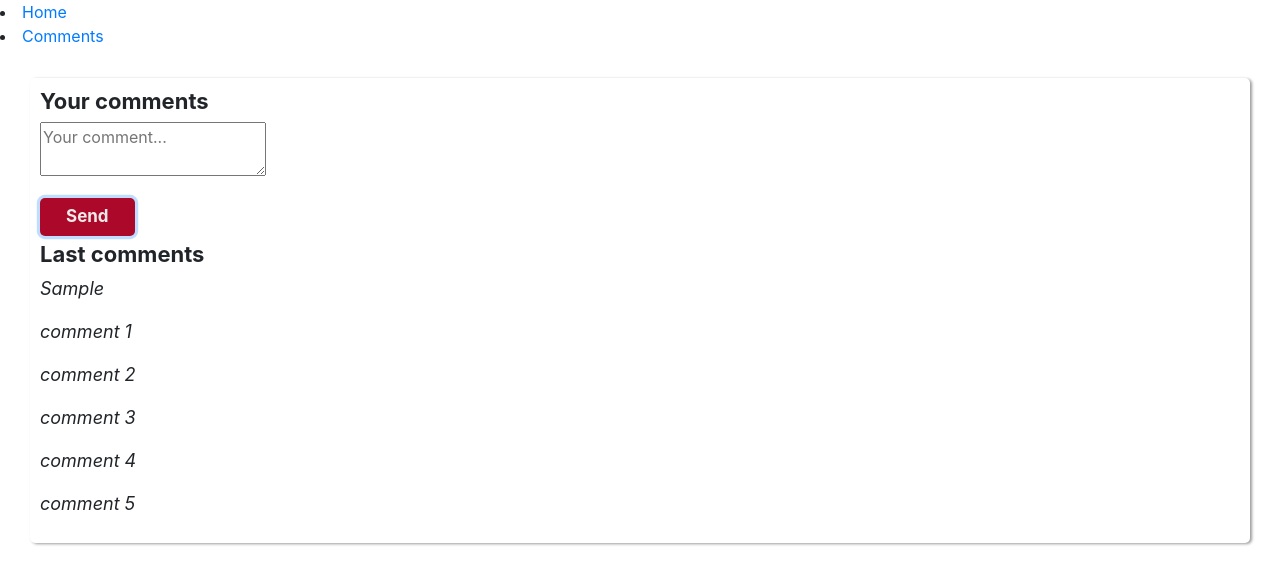
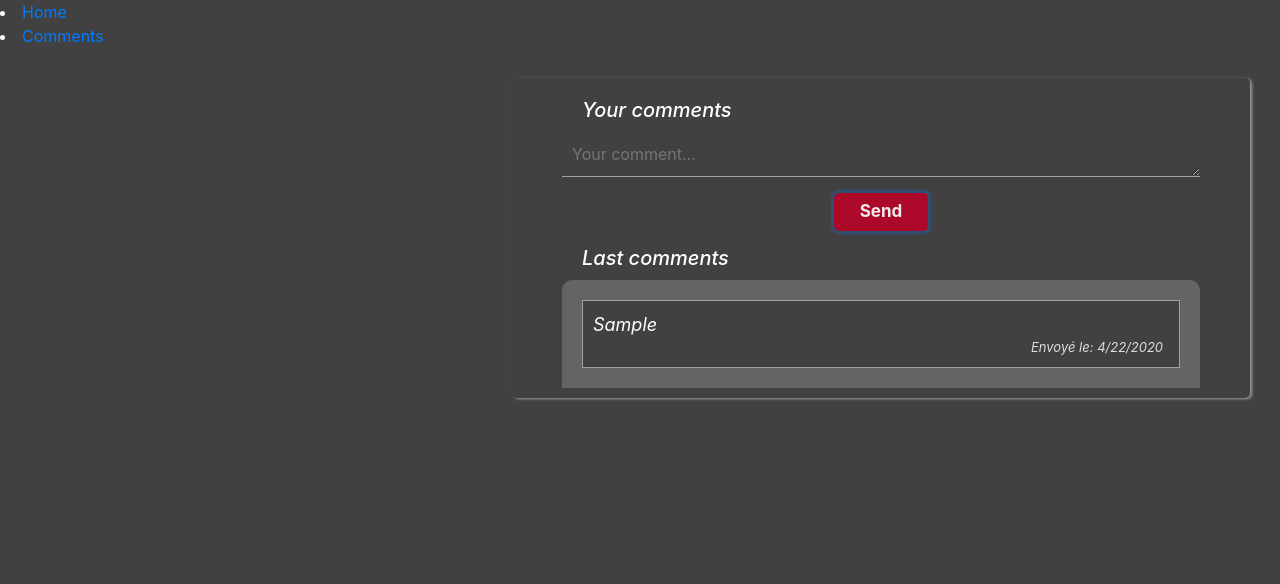
Before and after one commit to WildCodeSchool/lyon-js-0320-p2-g1, a React (Create React App) app: page /Comments in a window 1280 px wide. Both pictures are taken after typing "Sample" into the empty fields and a click on the button "Send". Shown: the top 584 px of the page. Built offline with nearby package versions, Linux system fonts and the light colour scheme.

Commit message:
#12 modifications

```diff
--- a/package.json
+++ b/package.json
@@ -12,6 +12,7 @@
     "react-dom": "^16.13.1",
     "react-router-dom": "^5.1.2",
     "react-scripts": "3.4.1",
+    "react-transition-group": "^4.3.0",
     "semistandard": "^14.2.0"
   },
   "scripts": {
--- a/src/App.js
+++ b/src/App.js
@@ -1,9 +1,7 @@
 import React from 'react';
 import Home from './components/home/Home'
-import { BrowserRouter, Switch, Route, Link} from "react-router-dom";
-import Comments from './components/ comments/Comments';
-
-
+import { BrowserRouter , Switch, Route, Link} from "react-router-dom";
+import Comments from './components/comments/Comments'
 
 function App() {
   return (
--- a/src/components/ comments/Comments.js
+++ /dev/null
@@ -1,45 +0,0 @@
-import React, { Component, div} from 'react'
-import Formulaire from './Formulaire'
-import './comments.css'
-
-class Comments extends Component {
-
-  constructor(props){
-    super(props);
-    this.state = {
-      comments : {}
-    }
-  }
-
-  addComment = comment => {
-    const comments = { ...this.state.comments };
-    comments[`comment-${Date.now()}`] = comment;
-    this.setState({ comments })
-  }
-
-  render () {
-    const comments = Object.keys(this.state.comments).map(key =>(
-      <p className='comment' key = {key}>{this.state.comments[key].comment}</p>
-    ))
-
-
-    return (
-      <div className = 'panel  '>
-        <h4 className = 'titleH4'>Your comments</h4>
-        <Formulaire addComment = {this.addComment} />
-        <div >
-          <h4 className = 'titleH4'>Last comments</h4>
-          {comments}
-          <p className='comment' > comment 1</p>
-          <p className='comment' > comment 2</p>
-          <p className='comment' > comment 3</p>
-          <p className='comment' > comment 4</p>
-          <p className='comment' > comment 5</p>
-        </div>
-      </div>
-    )
-  }
-}
-
-
-export default Comments
--- a/src/components/ comments/Formulaire.js
+++ /dev/null
@@ -1,52 +0,0 @@
-import React, { Component,} from 'react'
-
-class Formulaire extends Component {
-  constructor(props) {
-    super(props)
-    this.state = {
-      comment : '',
-    }
-  }
-
-  handleChange = e =>{
-    const comment = e.target.value;
-    this.setState({
-      comment : comment,
-    })
-  }
-
- handleSubmit= e =>{
-  e.preventDefault();
-  this.createComment();
-}
-
-createComment = ()=>{
-  const { addComment } = this.props;
-  const comment = {
-    comment : this.state.comment,
-  }
-
-addComment(comment);
-// reset input value
-this.setState({ comment : ''})
-}
-
-
-  render () {
-
-    return (
-      <form onSubmit = {this.handleSubmit} >
-        <div className="form-group">
-          <textarea placeholder = 'Your comment...'
-            onChange = {this.handleChange}
-            value = {this.state.comment} />
-        </div>
-        <div className="panel-footer">
-          <button className="btn btn-lg">Send</button>
-        </div>
-     </form>
-    )
-  }
-}
-
-export default Formulaire
--- /dev/null
+++ b/src/components/comments/Comments.js
@@ -0,0 +1,108 @@
+import React, { Component } from 'react';
+import './comments.css';
+import ReactLoading from 'react-loading';
+import { CSSTransition, TransitionGroup } from 'react-transition-group'
+
+class Comments extends Component {
+
+  constructor(props) {
+    super(props);
+    this.state = {
+      comments: {},
+      comment: "",
+      loading: false,
+    }
+  }
+
+  componentDidMount() {
+    const comments = localStorage.getItem('comments')
+     this.setState(JSON.parse(comments));
+     console.log(comments);
+  }
+
+  handleChange = e => {
+    const comment = e.target.value;
+    this.setState({
+      comment: comment,
+    })
+  }
+
+  handleSubmit = e => {
+    e.preventDefault();
+    setTimeout(() => {
+      this.addComment();
+    }, 1000);
+  }
+
+  handleClick = () => {
+    setTimeout(() => {
+      this.setState({ loading: false })
+    }, 1000);
+
+    this.setState({ loading: true })
+
+  }
+
+  addComment = () => {
+    const comment ={
+      comment : this.state.comment,
+    }
+
+    const newComments = { ...this.state.comments };
+    newComments[`kayComment-${Date.now()}`] = comment;
+    this.setState({ comments : newComments })
+
+    localStorage.setItem('comments', JSON.stringify(this.state.comments));
+    // reset input value
+    this.setState({ comment: '' })
+  }
+
+
+  calendar = () => {
+    const date = new Date();
+    return (
+      (`${date.getMonth() + 1}/${date.getDate()}/${date.getFullYear()}`)
+    );
+  }
+
+
+  render() {
+    const comments = Object.keys(this.state.comments).reverse().slice(0, 4).map(key => (
+
+      <CSSTransition className='comments' timeout={1000} key={key}>
+        <p>
+          {this.state.comments[key].comment}
+          <span className='calendar'>Envoyé le: {this.calendar()}</span>
+        </p>
+      </CSSTransition>
+    ));
+
+    const donload = <div className='loading'>
+      <ReactLoading height={'60%'} width={'6%'} color={'#ad212a'} />
+    </div>;
+
+    return (
+      <div className='panel'>
+        <h5 className='titleH5'>Your comments</h5>
+        <form onSubmit={this.handleSubmit} >
+          <div className="form-group">
+            <textarea placeholder='Your comment...' rows = '1'
+              onChange={this.handleChange}
+              value={this.state.comment}
+            />
+          </div>
+          <div className="panel-footer">
+            <button className="btn btn-lg" onClick={this.handleClick}>Send</button>
+          </div>
+          {this.state.loading ? donload : ''}
+        </form>
+        <h5 className='titleH5'>Last comments</h5>
+        <TransitionGroup className='comment' >{comments}</TransitionGroup>
+
+      </div>
+    )
+  }
+}
+
+
+export default Comments
--- a/src/components/ comments/comments.css
+++ b/src/components/comments/comments.css
@@ -1,9 +1,9 @@
-/* *{
+*{
   background-color: rgb(65, 65, 65);
   color: white;
 }
 
-.titleH4{
+.titleH5{
   font-style: italic;
   margin: 10px 20px;
 }
@@ -18,17 +18,40 @@
   justify-content: center;
 }
 
-.comment{
+.comments{
   border: 1px solid rgb(161, 160, 160);
+  margin: 10px;
   padding: 10px;
+  display: flex;
+  flex-direction: column;
+}
 
+.calendar{
+  display: flex;
+  justify-content: center;
+  margin-left: 75%;
+  color: rgb(221, 221, 221);
+  font-style: italic;
+  font-size: 13px;
 }
+
 textarea{
   border: none;
   border-bottom: 1px solid rgb(161, 161, 161);
+  padding: 10px;
 }
 .panel{
   margin-left: 40%;
   padding: 10px 50px;
 }
- */
+
+.comment{
+background-color:  rgb(100, 100, 100);
+padding: 10px;
+border-radius: 10px 10px 0  0;
+}
+
+.loading{
+  display: flex;
+  justify-content: center;
+}
```
Also changed, not shown: 1 other file (tests, documents, lock files or other folders).
